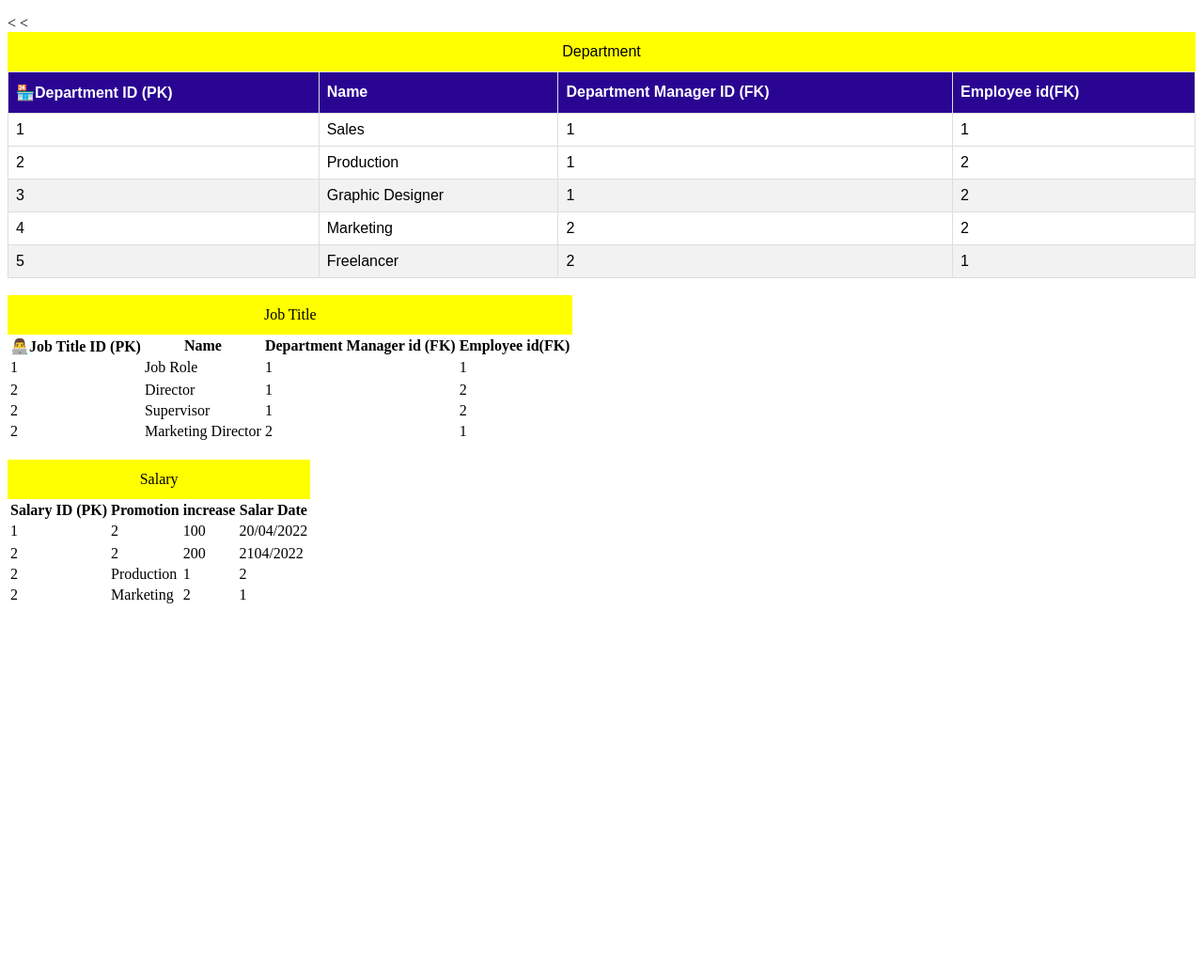
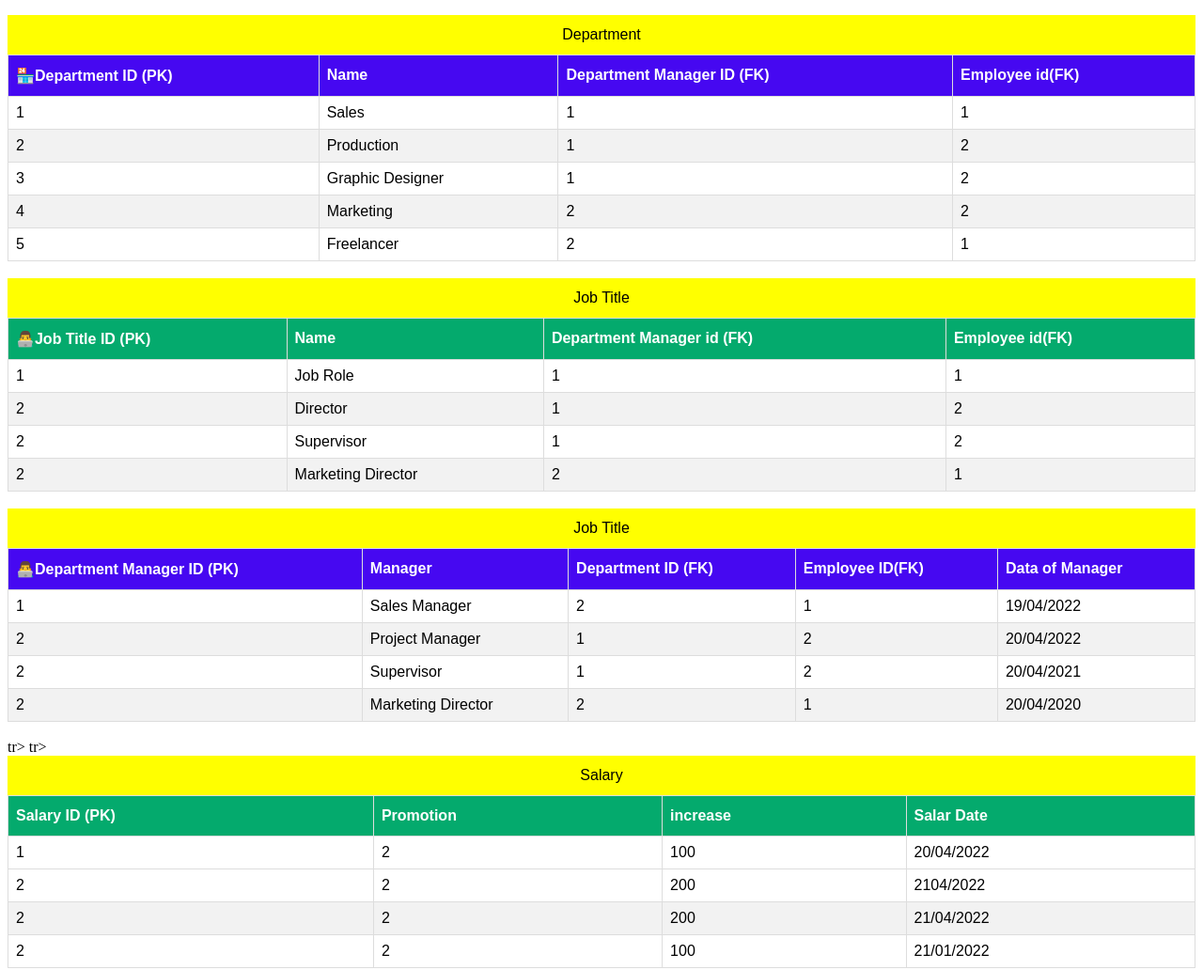
Before and after one commit to magdaleneg/webdevca01, a plain HTML site: page main/index.html in a window 1280 px wide. Shown: the part 344-1376 px from the top of the page at 94% size. Before the commit the page ends 1015 px from the top, so only its background shows below. Drawn offline with Linux system fonts and the light colour scheme.

Commit message:
Formating and checking for errors

```diff
--- a/main/index.html
+++ b/main/index.html
@@ -95,9 +95,6 @@
                 <td>1</td>
             </tr>
             <tr>
-
-            </tr>
-            <tr>
                 <td>2</td>
                 <td>Production</td>
                 <td>1</td>
@@ -108,27 +105,23 @@
                 <td>Graphic Designer</td>
                 <td>1</td>
                 <td>2</td>
-
-            </tr>
-            <<tr>
+           </tr>
+            <tr>
                 <td>4</td>
                 <td>Marketing</td>
                 <td>2</td>
                 <td>2</td>
-
-
             </tr>
-            <<tr>
+            <tr>
                 <td>5</td>
                 <td>Freelancer</td>
                 <td>2</td>
                 <td>1</td>
-
-
             </tr>
         </tbody>
     </table>
     <br>
+    <!-- Job Title Start Here-->
     <table id="jobtitle">
         <caption> Job Title</caption> <!-- the caption is the first child of the table-->
         <thead> <!--The thead is after caption-->
@@ -146,26 +139,17 @@
                 <td>Job Role</td>
                 <td>1</td>
                 <td>1</td>
-
-            </tr>
-            <tr>
-
             </tr>
             <tr>
                 <td>2</td>
                 <td>Director</td>
                 <td>1</td>
                 <td>2</td>
-
-
-            </tr>
             <tr>
-
-                 <td>2</td>
+                <td>2</td>
                  <td>Supervisor</td>
                  <td>1</td>
                  <td>2</td>
-
             </tr>
             <tr>
                 <td>2</td>
@@ -175,8 +159,56 @@
              </tr>
         </tbody>
     </table>
+<br>
+ <!-- Job Title Start Here-->
+ <table id="departmentm">
+    <caption> Job Title</caption> <!-- the caption is the first child of the table-->
+    <thead> <!--The thead is after caption-->
+        <tr>
+            <th>👨‍💻Department Manager ID (PK)</th>
+            <th>Manager</th>
+            <th>Department ID (FK)</th>
+            <th>Employee ID(FK)</th>
+            <th>Data of Manager</th>
+        </tr>
+
+    </thead>
+    <tbody>
+        <tr>
+            <td>1</td>
+            <td>Sales Manager</td>
+            <td>2</td>
+            <td>1</td>
+            <td>19/04/2022</td>
+
+        </tr>
+
+        <tr>
+            <td>2</td>
+            <td>Project Manager</td>
+            <td>1</td>
+            <td>2</td>
+            <td>20/04/2022</td>
+        </tr>
+        <tr>
+            <td>2</td>
+            <td>Supervisor</td>
+            <td>1</td>
+            <td>2</td>
+            <td>20/04/2021</td>
+        </tr>
+        <tr>
+            <td>2</td>
+            <td>Marketing Director</td>
+            <td>2</td>
+            <td>1</td>
+            <td>20/04/2020</td>
+         </tr>
+    </tbody>
+</table>
+<!-- Table for salary start here-->
     <br>
-    <table id="Salary">
+    <table id="salary">
         <caption> Salary</caption> <!-- the caption is the first child of the table-->
         <thead> <!--The thead is after caption-->
             <tr>
@@ -203,19 +235,18 @@
                 <td>200</td>
                 <td>2104/2022</td>
             </tr>
-            <tr>
-
-                    <td>2</td>
-                    <td>Production</td>
-                    <td>1</td>
-                    <td>2</td>
+            tr>
+                <td>2</td>
+                <td>2</td>
+                <td>200</td>
+                <td>21/04/2022</td>
             </tr>
-            <tr>
+            tr>
                 <td>2</td>
-                <td>Marketing</td>
                 <td>2</td>
-                <td>1</td>
-             </tr>
+                <td>100</td>
+                <td>21/01/2022</td>
+            </tr>
         </tbody>
     </table>
     <br><!-- Design the table for the departmnet ends Here-->
--- a/main/style.css
+++ b/main/style.css
@@ -53,11 +53,35 @@ caption {
     padding-top: 12px;
     padding-bottom: 12px;
     text-align: left;
-    background-color: #2a0592;
+    background-color: #4608f1;
     color: white;
   }
 
- /* style for the salary table */
+ /* style for the jobtitle table */
+ #jobtitle {
+    font-family: Arial, Helvetica, sans-serif;
+    border-collapse: collapse;
+    width: 100%;
+  }
+
+#jobtitle  td, #jobtitle  th {
+    border: 1px solid #ddd;
+    padding: 8px;
+  }
+
+#jobtitle tr:nth-child(even){background-color: #f2f2f2;}
+
+#jobtitle tr:hover {background-color: #ddd;}
+
+#jobtitle th {
+    padding-top: 12px;
+    padding-bottom: 12px;
+    text-align: left;
+    background-color: #04AA6D;
+    color: white;
+  }
+
+   /* style for the salary table */
  #salary {
     font-family: Arial, Helvetica, sans-serif;
     border-collapse: collapse;
@@ -81,26 +105,26 @@ caption {
     color: white;
   }
 
-  /* style for the salary table */
- #salary {
+  /* style for the Department Manager table */
+#departmentm {
     font-family: Arial, Helvetica, sans-serif;
     border-collapse: collapse;
     width: 100%;
   }
 
-#salary  td, #salary  th {
+#departmentm  td, #departmentm th {
     border: 1px solid #ddd;
     padding: 8px;
   }
 
-#salary tr:nth-child(even){background-color: #f2f2f2;}
+#departmentm tr:nth-child(even){background-color: #f2f2f2;}
 
-#salary tr:hover {background-color: #ddd;}
+#departmentm tr:hover {background-color: #ddd;}
 
-#salary th {
+#departmentm th {
     padding-top: 12px;
     padding-bottom: 12px;
     text-align: left;
-    background-color: #04AA6D;
+    background-color: #4608f1;
     color: white;
   }
```
